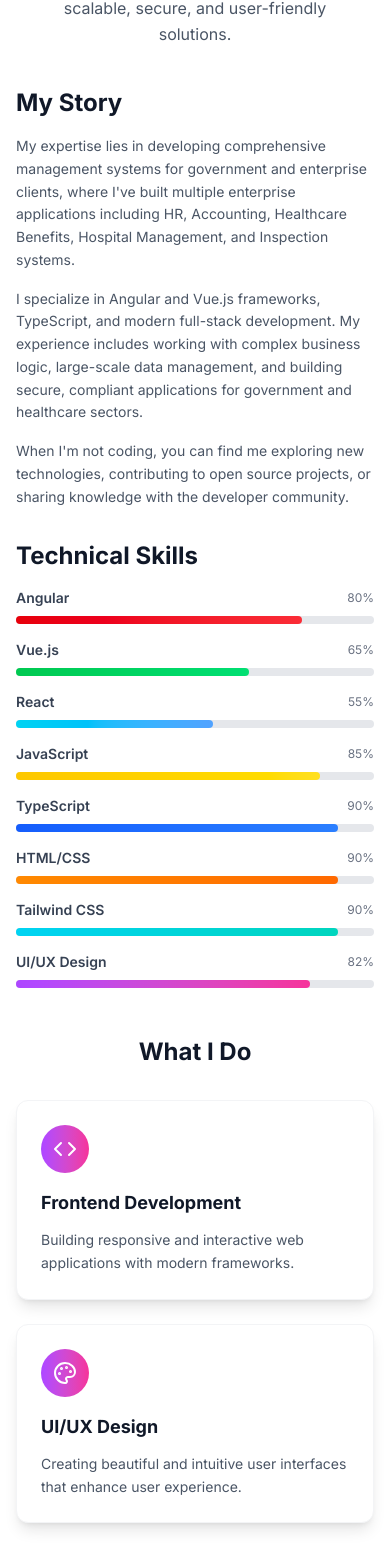
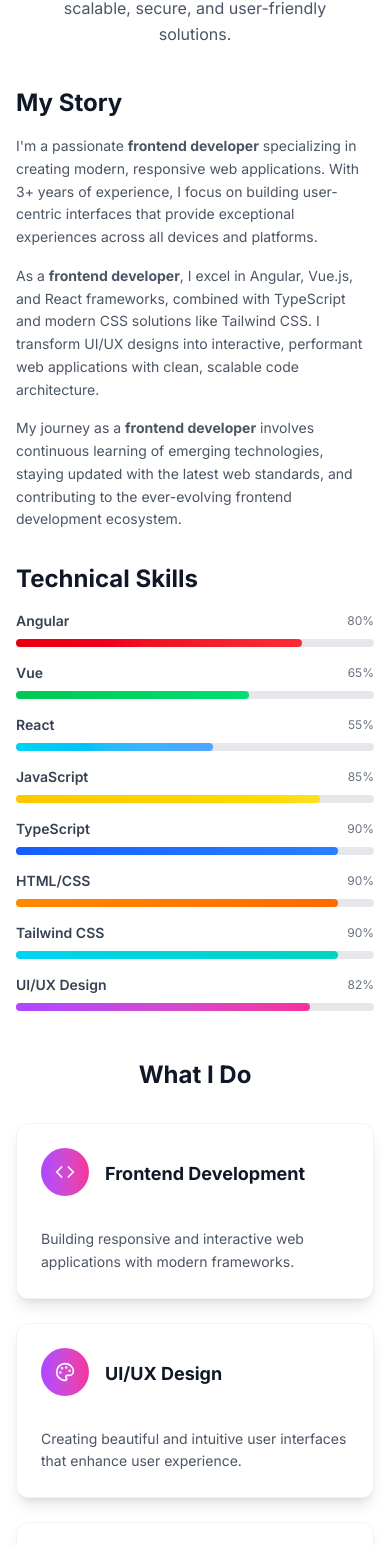
Before and after one commit to lydenchai/lyden-portfolio, a React (Vite) app: page / in a window 390 px wide. Shown: the part 1075-2620 px from the top of the page. Built offline with nearby package versions, Linux system fonts and the light colour scheme.

Commit message:
fix responsive

```diff
--- a/index.html
+++ b/index.html
@@ -8,7 +8,7 @@
   <link rel="preconnect" href="https://fonts.googleapis.com">
   <link rel="preconnect" href="https://fonts.gstatic.com" crossorigin>
   <link href="https://fonts.googleapis.com/css2?family=Inter:wght@300;400;500;600;700&display=swap" rel="stylesheet">
-  <title>Lyden - Portfolio</title>
+  <title>Lyden CHAI - Portfolio</title>
 </head>
 
 <body>
--- a/src/components/About.tsx
+++ b/src/components/About.tsx
@@ -4,7 +4,7 @@ import { Code, Palette, Rocket, Zap, Users, Target } from "lucide-react";
 const About = () => {
   const skills = [
     { name: "Angular", level: 80, color: "from-red-600 to-red-500" }, // Angular Red
-    { name: "Vue.js", level: 65, color: "from-green-500 to-green-400" }, // Vue Green
+    { name: "Vue", level: 65, color: "from-green-500 to-green-400" }, // Vue Green
     { name: "React", level: 55, color: "from-cyan-400 to-blue-400" }, // React Blue
     { name: "JavaScript", level: 85, color: "from-yellow-400 to-yellow-300" }, // JavaScript Yellow
     { name: "TypeScript", level: 90, color: "from-blue-600 to-blue-500" }, // TypeScript Blue
@@ -46,9 +46,9 @@ const About = () => {
     },
     {
       Icon: Target,
-      title: "Project Management",
+      title: "Quality Development",
       description:
-        "Leading projects from conception to deployment with attention to detail.",
+        "Writing clean, maintainable code and delivering projects with attention to detail.",
     },
   ];
 
@@ -81,24 +81,27 @@ const About = () => {
             transition={{ duration: 0.8 }}
             className="px-4 sm:px-0"
           >
-            <h3 className="text-2xl sm:text-3xl font-bold text-gray-900 mb-4 sm:mb-6">My Story</h3>
+            <h3 className="text-2xl sm:text-3xl font-bold text-gray-900 mb-4 sm:mb-6">
+              My Story
+            </h3>
             <p className="text-sm sm:text-base text-gray-600 mb-4 sm:mb-6 leading-relaxed">
-              My expertise lies in developing comprehensive management systems
-              for government and enterprise clients, where I've
-              built multiple enterprise applications including HR, Accounting,
-              Healthcare Benefits, Hospital Management, and Inspection systems.
+              I'm a passionate <strong>frontend developer</strong> specializing
+              in creating modern, responsive web applications. With 3+ years of
+              experience, I focus on building user-centric interfaces that
+              provide exceptional experiences across all devices and platforms.
             </p>
             <p className="text-sm sm:text-base text-gray-600 mb-4 sm:mb-6 leading-relaxed">
-              I specialize in Angular and Vue.js frameworks, TypeScript, and modern
-              full-stack development. My experience includes working with
-              complex business logic, large-scale data management, and building
-              secure, compliant applications for government and healthcare
-              sectors.
+              As a <strong>frontend developer</strong>, I excel in Angular,
+              Vue.js, and React frameworks, combined with TypeScript and modern
+              CSS solutions like Tailwind CSS. I transform UI/UX designs into
+              interactive, performant web applications with clean, scalable code
+              architecture.
             </p>
             <p className="text-sm sm:text-base text-gray-600 leading-relaxed">
-              When I'm not coding, you can find me exploring new technologies,
-              contributing to open source projects, or sharing knowledge with
-              the developer community.
+              My journey as a <strong>frontend developer</strong> involves
+              continuous learning of emerging technologies, staying updated with
+              the latest web standards, and contributing to the ever-evolving
+              frontend development ecosystem.
             </p>
           </motion.div>
 
@@ -124,7 +127,9 @@ const About = () => {
                   <span className="text-sm sm:text-base font-semibold text-gray-700">
                     {skill.name}
                   </span>
-                  <span className="text-xs sm:text-sm text-gray-500">{skill.level}%</span>
+                  <span className="text-xs sm:text-sm text-gray-500">
+                    {skill.level}%
+                  </span>
                 </div>
                 <div className="w-full bg-gray-200 rounded-full h-2 sm:h-3">
                   <motion.div
@@ -161,13 +166,17 @@ const About = () => {
                 whileHover={{ y: -10, transition: { duration: 0.3 } }}
                 className="bg-white p-6 sm:p-8 rounded-xl sm:rounded-2xl shadow-lg border border-gray-100 hover:shadow-xl transition-shadow duration-300"
               >
-                <div className="w-12 h-12 sm:w-16 sm:h-16 bg-gradient-to-r from-purple-500 to-pink-500 rounded-full flex items-center justify-center mb-4 sm:mb-6">
-                  <Icon size={24} className="sm:w-8 sm:h-8 text-white" />
+                <div className="flex items-center gap-4 sm:gap-6 mb-4 sm:mb-6">
+                  <div className="w-12 h-12 sm:w-16 sm:h-16 lg:w-20 lg:h-20 bg-gradient-to-r from-purple-500 to-pink-500 rounded-full flex items-center justify-center mb-4 sm:mb-6">
+                    <Icon size={20} className="sm:w-6 sm:h-6 lg:w-8 lg:h-8 text-white" />
+                  </div>
+                  <h4 className="text-lg sm:text-xl font-bold text-gray-900 mb-3 sm:mb-4">
+                    {title}
+                  </h4>
                 </div>
-                <h4 className="text-lg sm:text-xl font-bold text-gray-900 mb-3 sm:mb-4">
-                  {title}
-                </h4>
-                <p className="text-sm sm:text-base text-gray-600 leading-relaxed">{description}</p>
+                <p className="text-sm sm:text-base text-gray-600 leading-relaxed">
+                  {description}
+                </p>
               </motion.div>
             ))}
           </div>
--- a/src/components/BackToTop.tsx
+++ b/src/components/BackToTop.tsx
@@ -60,7 +60,7 @@ const BackToTop = () => {
           title="Back to top"
         >
           <motion.div whileHover={{ y: -2 }} transition={{ duration: 0.2 }}>
-            <ChevronUp size={20} className="sm:w-6 sm:h-6 group-hover:animate-bounce" />
+            <ChevronUp size={20} className="sm:w-6 sm:h-6 lg:w-7 lg:h-7 group-hover:animate-bounce" />
           </motion.div>
 
           {/* Animated background ring */}
--- a/src/components/Footer.tsx
+++ b/src/components/Footer.tsx
@@ -55,14 +55,14 @@ const Footer = () => {
                   href={platform.href}
                   target="_blank"
                   rel="noopener noreferrer"
-                  className="w-8 h-8 sm:w-10 sm:h-10 bg-gray-800 rounded-full flex items-center justify-center text-gray-400 hover:text-white hover:bg-gray-700 transition-all duration-300"
+                  className="w-8 h-8 sm:w-10 sm:h-10 lg:w-12 lg:h-12 bg-gray-800 rounded-full flex items-center justify-center text-gray-400 hover:text-white hover:bg-gray-700 transition-all duration-300"
                   whileHover={{ scale: 1.1 }}
                   whileTap={{ scale: 0.95 }}
                   title={platform.platform}
                 >
                   <IconComponent
                     size={16}
-                    className="sm:w-5 sm:h-5 text-white group-hover:scale-110 transition-transform duration-300"
+                    className="sm:w-5 sm:h-5 lg:w-6 lg:h-6 text-white group-hover:scale-110 transition-transform duration-300"
                   />
                 </motion.a>
               );
@@ -71,8 +71,7 @@ const Footer = () => {
 
           <div className="border-t border-gray-800 pt-6 sm:pt-8">
             <p className="text-gray-400 text-xs sm:text-sm px-4">
-              © {new Date().getFullYear()} Lyden. All rights reserved. Built
-              with React & Tailwind CSS.
+              © {new Date().getFullYear()} Lyden CHAI. All rights reserved.
             </p>
           </div>
         </motion.div>
--- a/src/components/Hero.tsx
+++ b/src/components/Hero.tsx
@@ -62,8 +62,12 @@ const Hero = () => {
             animate={{ opacity: 1, scale: 1 }}
             transition={{ delay: 0.3, duration: 0.8 }}
           >
-            <span className="text-gradient mb-3 sm:mb-4 lg:mb-6">Lyden CHAI</span>
-            <span className="text-gray-300 text-lg sm:text-xl md:text-2xl lg:text-3xl xl:text-4xl">Frontend Developer</span>
+            <span className="text-gradient mb-3 sm:mb-4 lg:mb-6">
+              Lyden CHAI
+            </span>
+            <span className="text-gray-300 text-lg sm:text-xl md:text-2xl lg:text-3xl xl:text-4xl">
+              Frontend Developer
+            </span>
           </motion.h1>
 
           <motion.p
@@ -102,7 +106,7 @@ const Hero = () => {
               whileHover={{ scale: 1.05 }}
               whileTap={{ scale: 0.95 }}
             >
-              <Icon path={mdiDownload} size={0.7} className="text-current" />
+              <Icon path={mdiDownload} size={0.8} className="text-current" />
               Download CV
             </motion.a>
           </motion.div>
@@ -146,9 +150,9 @@ const Hero = () => {
               >
                 <Icon
                   path={icon}
-                  size={0.7}
+                  size={1}
                   color="white"
-                  className="sm:w-5 sm:h-5 md:w-6 md:h-6 lg:w-7 lg:h-7 group-hover:scale-110 transition-transform duration-300"
+                  className="sm:w-6 sm:h-6 lg:w-10 lg:h-10 group-hover:scale-110 transition-transform duration-300"
                 />
                 <span className="sr-only">{label}</span>
               </motion.a>
--- a/src/components/Skills.tsx
+++ b/src/components/Skills.tsx
@@ -8,6 +8,7 @@ import {
   mdiLanguageTypescript,
   mdiLanguageHtml5,
   mdiTailwind,
+  mdiPalette,
 } from "@mdi/js";
 
 const Skills = () => {
@@ -21,7 +22,7 @@ const Skills = () => {
         "Component-based framework for building scalable web applications",
     },
     {
-      name: "Vue.js",
+      name: "Vue",
       level: 65,
       icon: mdiVuejs,
       color: "#42b883",
@@ -66,8 +67,8 @@ const Skills = () => {
     {
       name: "UX/UI Design",
       level: 82,
-      icon: mdiTailwind,
-      color: "#38bdf8",
+      icon: mdiPalette,
+      color: "#a855f7",
       description: "Designing user-centric interfaces and experiences",
     },
   ];
@@ -115,13 +116,13 @@ const Skills = () => {
               {/* Content */}
               <div className="relative z-10 text-center">
                 <div
-                  className="w-12 h-12 sm:w-16 sm:h-16 mx-auto mb-3 sm:mb-4 rounded-full flex items-center justify-center shadow-lg"
+                  className="w-12 h-12 sm:w-16 sm:h-16 lg:w-20 lg:h-20 mx-auto mb-3 sm:mb-4 rounded-full flex items-center justify-center shadow-lg"
                   style={{ backgroundColor: skill.color }}
                 >
                   <Icon
                     path={skill.icon}
-                    size={1}
-                    className="sm:w-6 sm:h-6"
+                    size={1.2}
+                    className="sm:w-6 sm:h-6 lg:w-10 lg:h-10"
                     color="white"
                   />
                 </div>
@@ -171,8 +172,9 @@ const Skills = () => {
             <div className="flex flex-wrap justify-center gap-2 sm:gap-3">
               {[
                 "Vite",
+                "Node.js",
+                "Laravel",
                 "MySQL",
-                "Laravel",
                 "Socket.io",
                 "Chart.js",
                 "Material-UI",
```
Also changed, not shown: src/components/Contact.tsx (+15 -9 lines), src/components/Navbar.tsx (+12 -9 lines).
